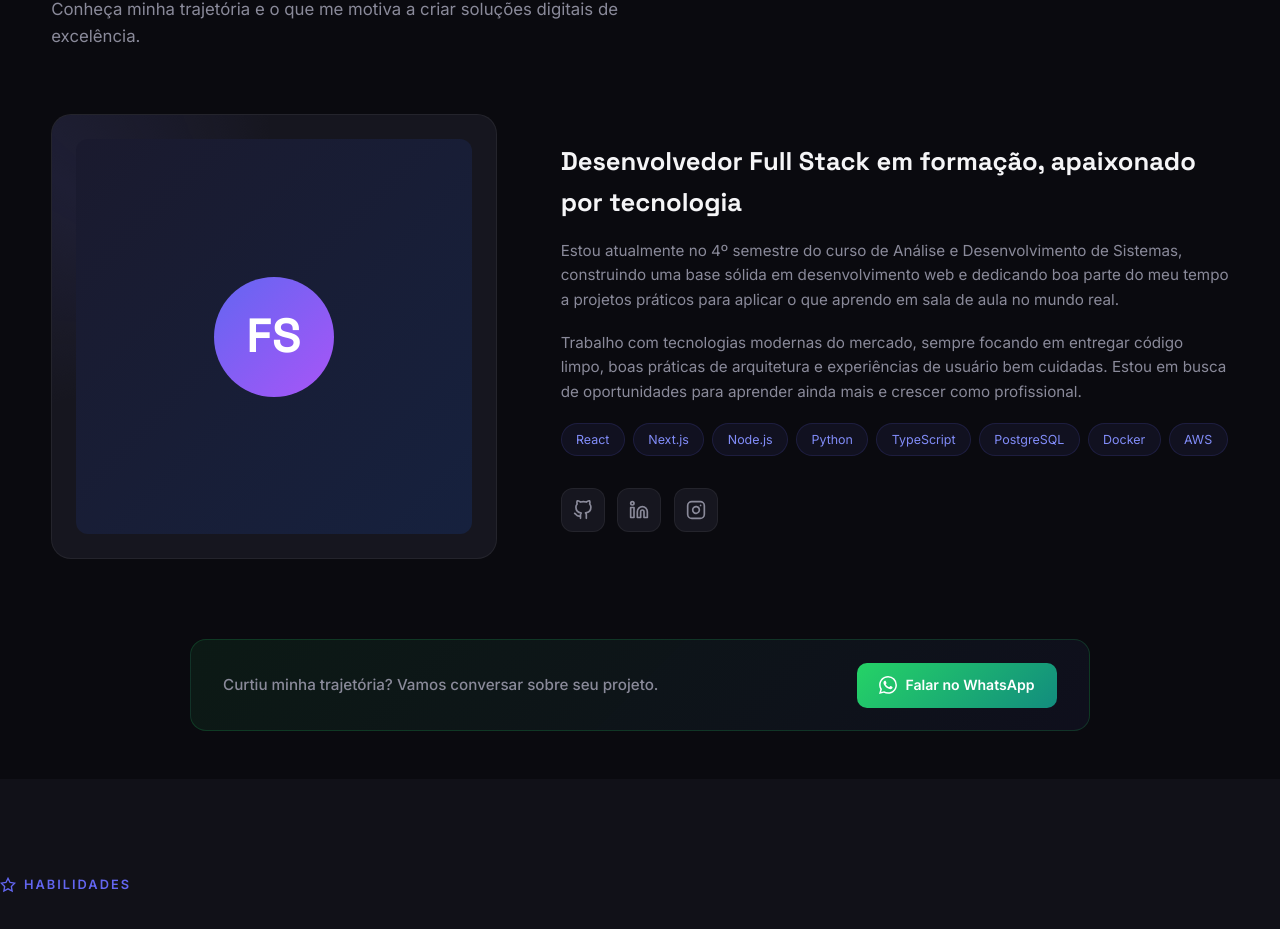
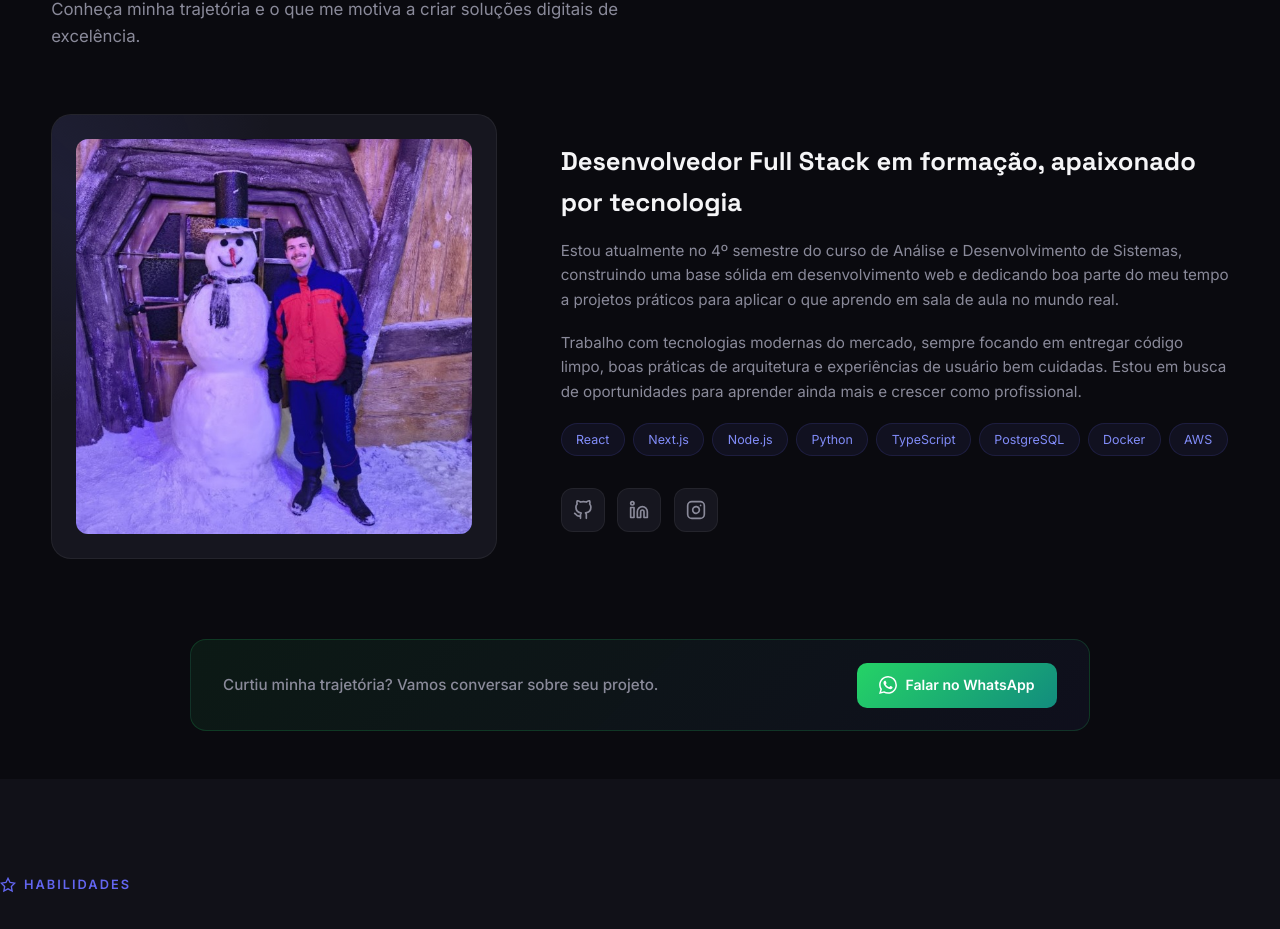
Before and after one commit to duds-maia/duds-maia.github.io, a React (Vite) app: page / in a window 1280 px wide. Shown: the part 1119-2048 px from the top of the page. Built offline with nearby package versions, Linux system fonts and the light colour scheme.

Commit message:
foto de perfil

```diff
--- a/src/index.css
+++ b/src/index.css
@@ -558,6 +558,12 @@ body {
   font-weight: 700;
   color: white;
   font-family: 'Space Grotesk', sans-serif;
+}
+.about-photo {
+  width: 100%;
+  height: 100%;
+  object-fit: cover;
+  display: block;
 }
 
 .about-info h3 {
--- a/src/sections/About.jsx
+++ b/src/sections/About.jsx
@@ -31,7 +31,7 @@ function About() {
         <div className="about-image reveal">
           <div className="about-image-frame">
             <div className="about-image-inner">
-              <div className="avatar">FS</div>
+              <img src="/foto.jpg" alt="Foto de perfil" className="about-photo" />
             </div>
           </div>
         </div>
```
Also changed, not shown: public/foto.jpg (added), 5 other files (tests, documents, lock files or other folders).
